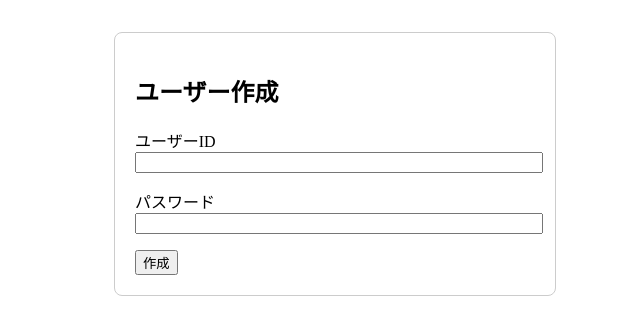
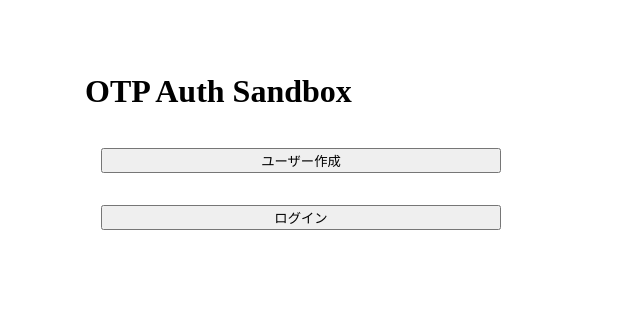
Before and after one commit to ryu-sato/otpauth-sandbox, a React app: page /#/ in a window 1280 px wide. Shown: the top 334 px of the page, without its empty margins (305-945 px from the left). Built offline with nearby package versions, Linux system fonts and the light colour scheme; the HTML template or start-up script is replaced by a standard one.

Commit message:
feat: TopPageコンポーネントを追加し、ユーザー作成およびログイン機能を統合

```diff
--- /dev/null
+++ b/src/TopPage.tsx
@@ -0,0 +1,34 @@
+import React from 'react';
+import { useState } from 'react';
+import UserCreateForm from './auth/UserCreateForm';
+import LoginForm from './auth/LoginForm';
+
+const TopPage: React.FC = () => {
+  const [page, setPage] = useState<'top' | 'create' | 'login'>('top');
+
+  return (
+    <div style={{ maxWidth: 500, margin: '2rem auto', padding: 20 }}>
+      {page === 'top' && (
+        <>
+          <h1>OTP Auth Sandbox</h1>
+          <button style={{ margin: '1rem', width: '80%' }} onClick={() => setPage('create')}>ユーザー作成</button>
+          <button style={{ margin: '1rem', width: '80%' }} onClick={() => setPage('login')}>ログイン</button>
+        </>
+      )}
+      {page === 'create' && (
+        <>
+          <UserCreateForm onUserCreated={() => setPage('top')} />
+          <button style={{ marginTop: 16 }} onClick={() => setPage('top')}>戻る</button>
+        </>
+      )}
+      {page === 'login' && (
+        <>
+          <LoginForm onSuccess={() => setPage('top')} />
+          <button style={{ marginTop: 16 }} onClick={() => setPage('top')}>戻る</button>
+        </>
+      )}
+    </div>
+  );
+};
+
+export default TopPage;
--- a/src/index.tsx
+++ b/src/index.tsx
@@ -1,6 +1,6 @@
 import React from 'react';
 import { createRoot } from 'react-dom/client';
-import UserCreateForm from './auth/UserCreateForm';
+import TopPage from './TopPage';
 
 const root = createRoot(document.getElementById('root')!);
-root.render(<UserCreateForm />);
+root.render(<TopPage />);
```
